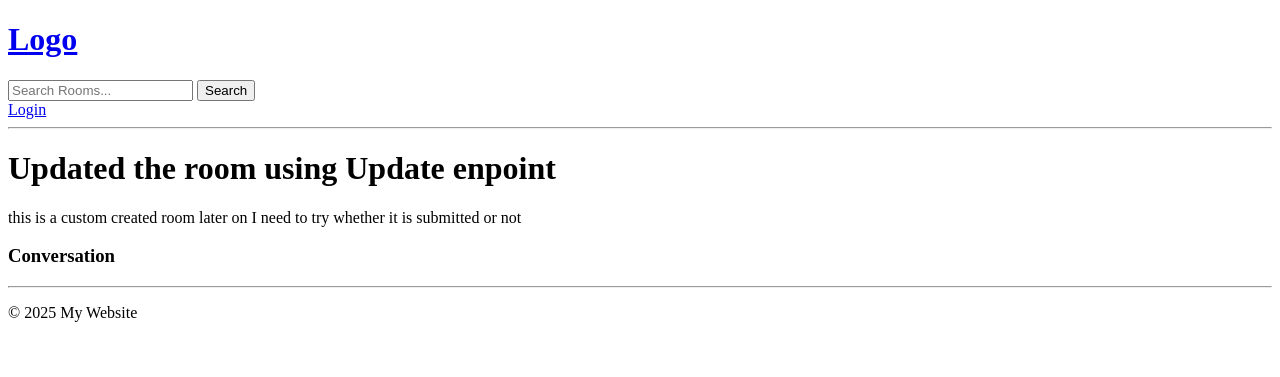
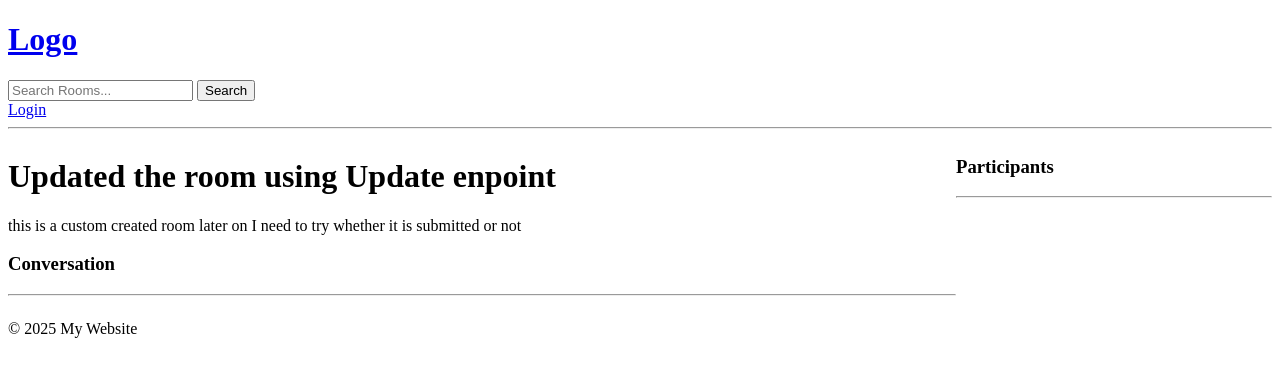
Before and after one commit to theraghavjuneja/djangoooo, a Django app: page /room/9/ in a window 1280 px wide. Shown: the top 377 px of the page. Run offline with Django 5.2, Linux system fonts and the light colour scheme; data comes from the database, SQL or seed files in the repository.

Commit message:
Added participants

```diff
--- a/django-chat-room-final-app/chatroom/base/models.py
+++ b/django-chat-room-final-app/chatroom/base/models.py
@@ -10,6 +10,7 @@ class Room(models.Model):
     topic=models.ForeignKey(Topic,on_delete=models.SET_NULL,null=True)
     name=models.CharField(max_length=200)
     description=models.TextField(null=True,blank=True)
+    participants=models.ManyToManyField(User,related_name='participants',blank=True)
     updated=models.DateTimeField(auto_now=True)
     created=models.DateTimeField(auto_now_add=True)
     class Meta:
--- a/django-chat-room-final-app/chatroom/base/templates/base/room.html
+++ b/django-chat-room-final-app/chatroom/base/templates/base/room.html
@@ -1,11 +1,14 @@
 {% extends 'main.html'%}
 {% block content %}
+<style>
+    .room-container{
+        display: grid;
+        grid-template-columns: 3fr 1fr;
+    }
+</style>
 <div class="room-container">
     <div>
         <h1>{{room.name}}</h1>
-        <!-- <h1>{{room.description}}</h1> -->
-    </div>
-</div>
         <p>{{room.description}}</p>
         <div class="comment-wrapper">
             <h3>Conversation</h3>
@@ -29,4 +32,13 @@
             </form>
         </div>
         {% endif %}
+    </div>
+    <div>
+        <h3>Participants</h3>
+        <hr>
+
+    </div>
+
+
+</div>
 {% endblock %}
```
Also changed, not shown: django-chat-room-final-app/chatroom/base/migrations/0005_room_participants.py (added), django-chat-room-final-app/chatroom/db.sqlite3. Lines whose indentation alone changed are shown as unchanged.
